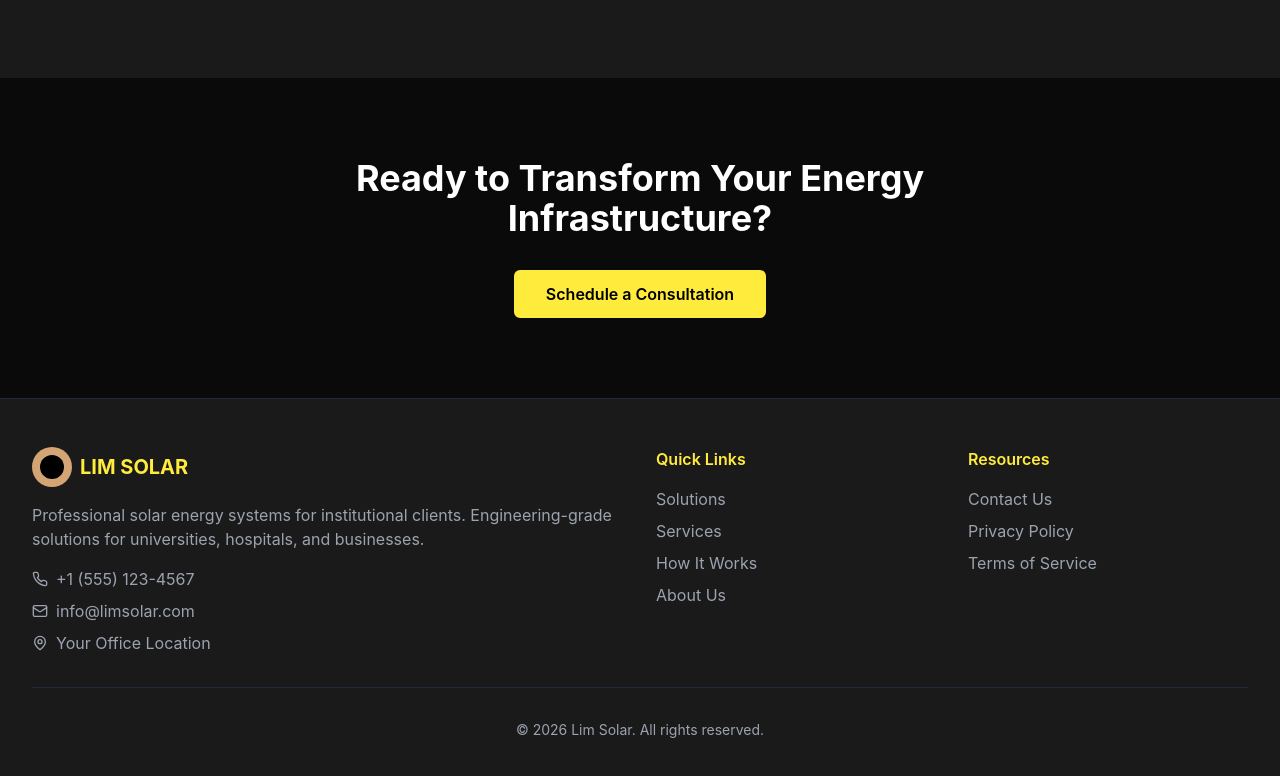
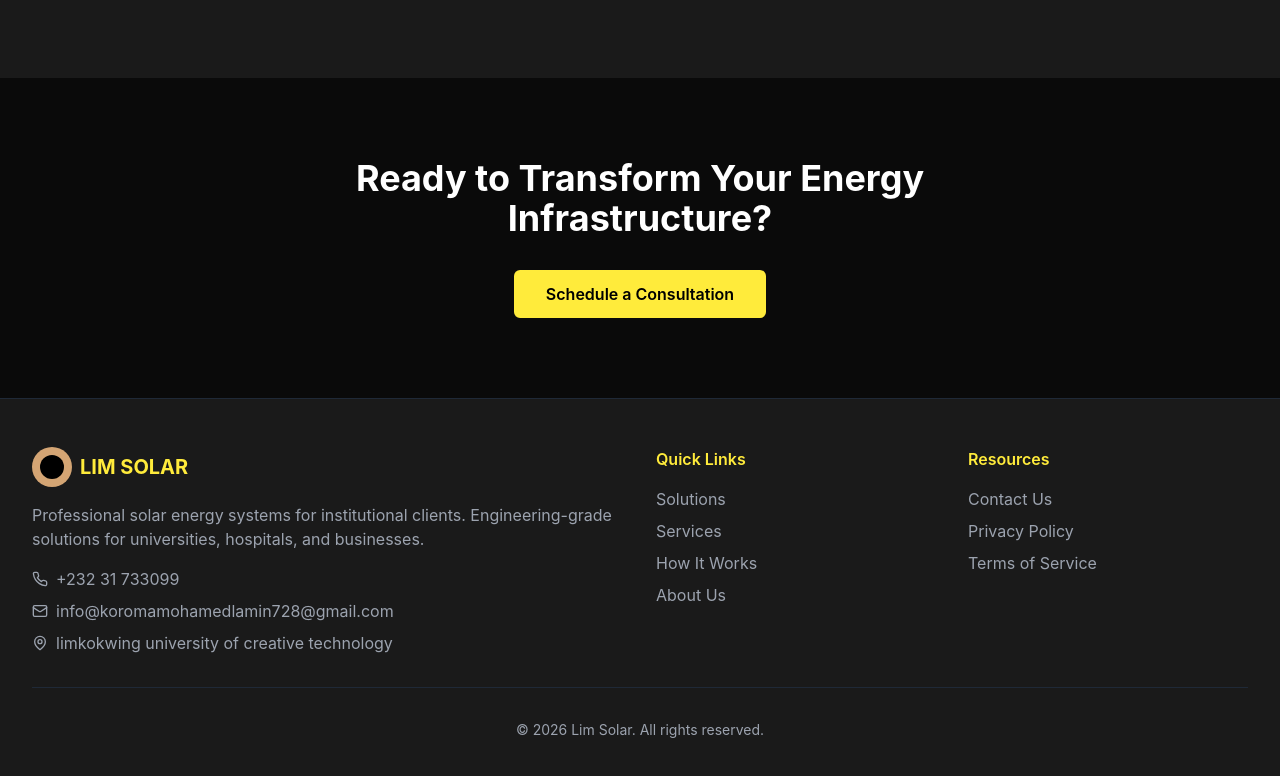
Before and after one commit to TECXBOY/limsolar, a React (Vite) app: page / in a window 1280 px wide. Shown: the part 2127-2903 px from the top of the page. Built offline with nearby package versions, Linux system fonts and the light colour scheme.

Commit message:
Update Footer.jsx

```diff
--- a/src/components/Layout/Footer.jsx
+++ b/src/components/Layout/Footer.jsx
@@ -21,15 +21,15 @@ const Footer = () => {
             <div className="space-y-2 text-gray-400">
               <div className="flex items-center space-x-2">
                 <Phone size={16} />
-                <span>+1 (555) 123-4567</span>
+                <span>+232 31 733099</span>
               </div>
               <div className="flex items-center space-x-2">
                 <Mail size={16} />
-                <span>info@limsolar.com</span>
+                <span>info@koromamohamedlamin728@gmail.com</span>
               </div>
               <div className="flex items-center space-x-2">
                 <MapPin size={16} />
-                <span>Your Office Location</span>
+                <span>limkokwing university of creative technology</span>
               </div>
             </div>
           </div>
```
